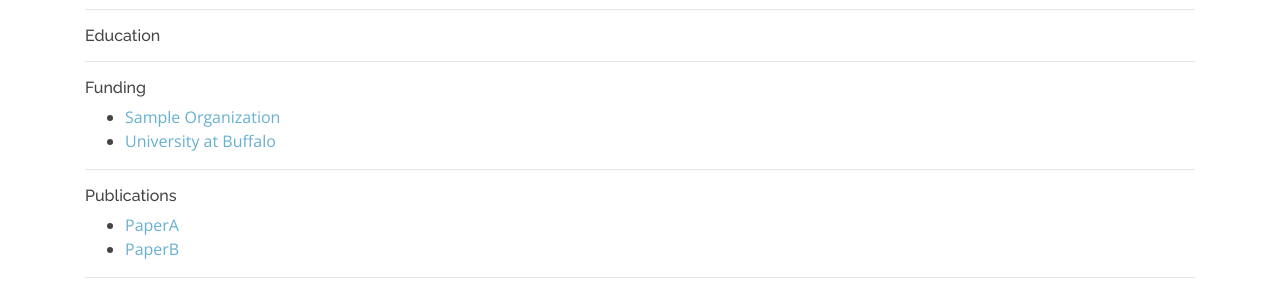
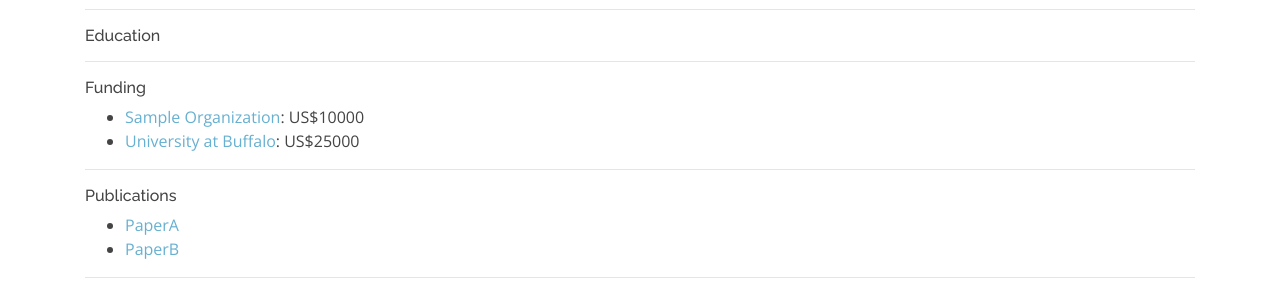
Before and after one commit to Mgeraci19/CS4SG.github.io, a Jekyll site: the page built from _research_projects/fai.md, in a window 1280 px wide and 1143 px high. Shown: the part 233-528 px from the top of the window. Built offline with Jekyll 4.4.1, drawn with Linux system fonts in a browser that asks for light colours.

```diff
--- a/_layouts/research_project.html
+++ b/_layouts/research_project.html
@@ -20,7 +20,7 @@ layout: default
 <ul>
 {% for fund in site.funding %}
     {% if fund.tagged_projects contains page.title %}
-        <li><a href="{{ fund.org_link }}">{{ fund.organization }}</a></li>
+        <li><a href="{{ fund.org_link }}">{{ fund.organization }}</a>: US${{ fund.grants }}</li>
     {% endif %}
 {% endfor %}
 </ul>
```
